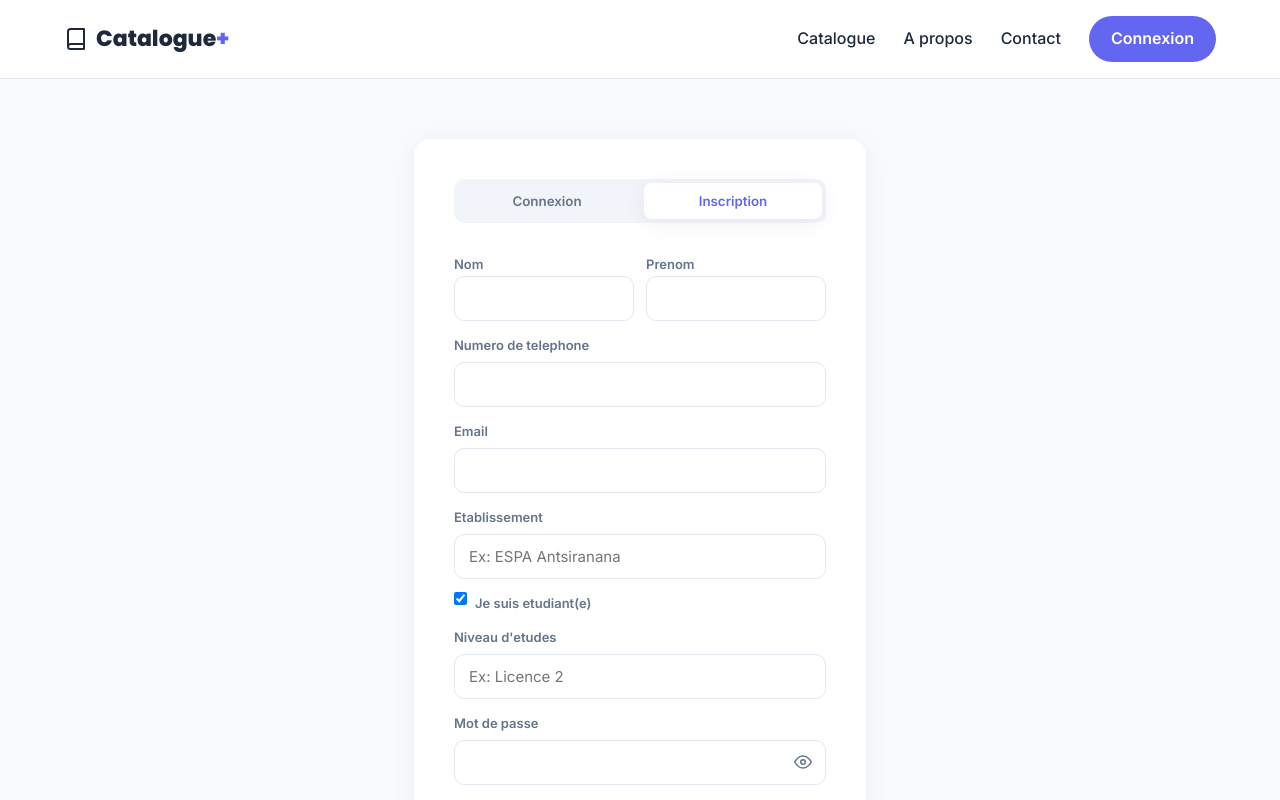
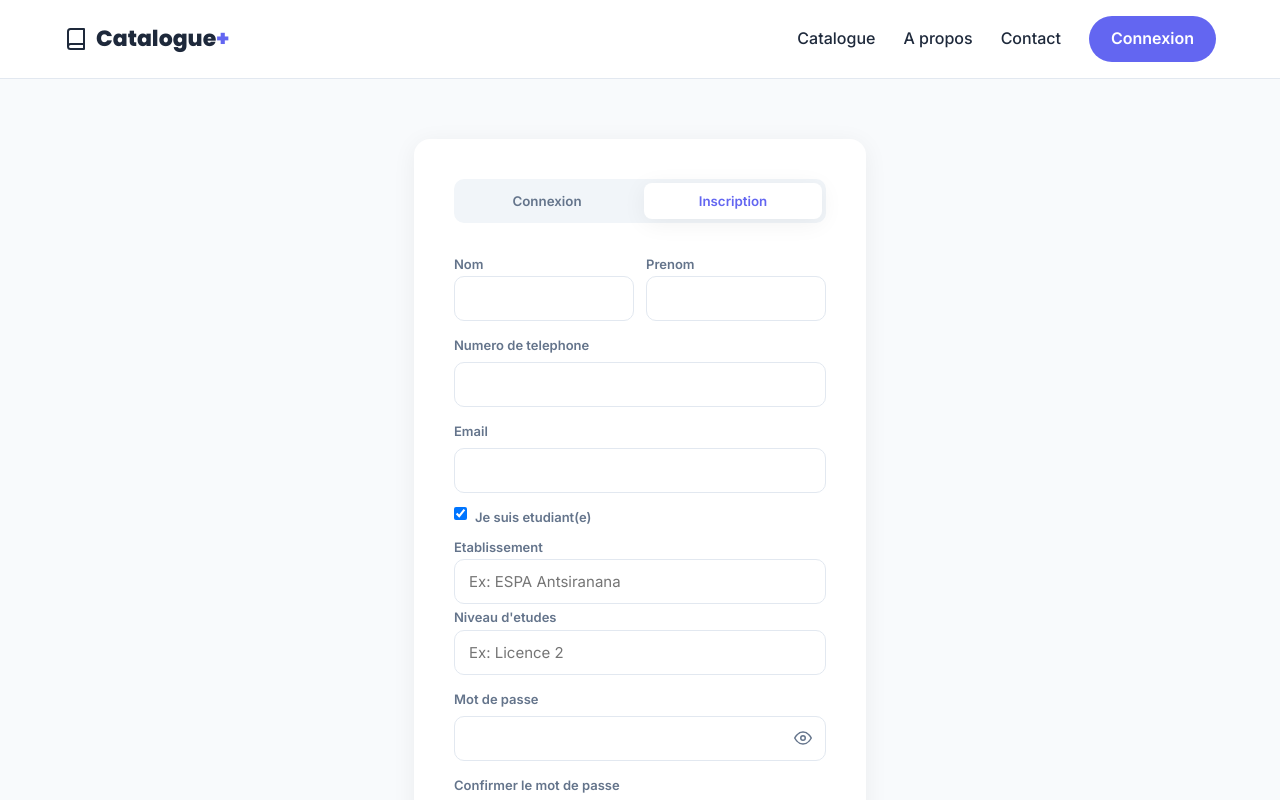
Before and after one commit to rcchancetick-dev/catalogue-plus, a Next.js app: page /connexion in a window 1280 px wide. Both pictures are taken after a click on the button "Inscription". Shown: the top 800 px of the page. Built offline with nearby package versions, Linux system fonts and the light colour scheme.

Commit message:
Etablissement conditionnel (etudiant uniquement) + composant ThemeToggle clair/sombre

```diff
--- a/pages/api/auth/register.js
+++ b/pages/api/auth/register.js
@@ -8,10 +8,14 @@ export default async function handler(req, res) {
     if (password !== confirmPassword) return res.status(400).json({ error: 'Les mots de passe ne correspondent pas.' });
     if (password.length < 8) return res.status(400).json({ error: 'Le mot de passe doit contenir au moins 8 caracteres.' });
     if (!/^[^\s@]+@[^\s@]+\.[^\s@]+$/.test(email)) return res.status(400).json({ error: 'Adresse email invalide.' });
+    const isEtudiant = is_etudiant !== false;
+    if (isEtudiant && (!etablissement || !etablissement.trim())) return res.status(400).json({ error: "L'etablissement est obligatoire pour un etudiant." });
     const ex = await sql`SELECT id FROM users WHERE email = ${email.toLowerCase().trim()}`;
     if (ex.length > 0) return res.status(409).json({ error: 'Un compte existe deja avec cet email.' });
     const hash = await hashPassword(password);
-    const r = await sql`INSERT INTO users (nom, prenom, numero, email, etablissement, niveau, is_etudiant, password_hash) VALUES (${nom.trim()}, ${prenom.trim()}, ${numero.trim()}, ${email.toLowerCase().trim()}, ${etablissement || null}, ${niveau || null}, ${is_etudiant !== false}, ${hash}) RETURNING id, nom, prenom, email`;
+    const finalEtablissement = isEtudiant ? (etablissement || null) : null;
+    const finalNiveau = isEtudiant ? (niveau || null) : null;
+    const r = await sql`INSERT INTO users (nom, prenom, numero, email, etablissement, niveau, is_etudiant, password_hash) VALUES (${nom.trim()}, ${prenom.trim()}, ${numero.trim()}, ${email.toLowerCase().trim()}, ${finalEtablissement}, ${finalNiveau}, ${isEtudiant}, ${hash}) RETURNING id, nom, prenom, email`;
     const user = r[0];
     setUserCookie(res, signUserToken({ id: user.id, email: user.email, role: 'user' }));
     return res.status(201).json({ message: 'Inscription reussie ! Bienvenue sur Catalogue+.', user });
--- a/pages/connexion.js
+++ b/pages/connexion.js
@@ -13,6 +13,9 @@ export default function Connexion() {
   const [loginForm, setLoginForm] = useState({ email: '', password: '' });
   const [regForm, setRegForm] = useState({ nom: '', prenom: '', numero: '', email: '', etablissement: '', niveau: '', is_etudiant: true, password: '', confirmPassword: '' });
   function showToast(msg, type = 'info') { setToastType(type); setToast(msg); setTimeout(() => setToast(''), 4000); }
+  function handleEtudiantToggle(checked) {
+    setRegForm({ ...regForm, is_etudiant: checked, etablissement: checked ? regForm.etablissement : '', niveau: checked ? regForm.niveau : '' });
+  }
   async function handleLogin(e) {
     e.preventDefault(); setLoading(true);
     try { const res = await fetch('/api/auth/login', { method: 'POST', headers: { 'Content-Type': 'application/json' }, body: JSON.stringify(loginForm) }); const data = await res.json(); if (!res.ok) throw new Error(data.error); showToast(data.message, 'success'); setTimeout(() => router.push(router.query.redirect || '/catalogue'), 800); } catch (err) { showToast(err.message, 'error'); }
@@ -43,9 +46,15 @@ export default function Connexion() {
                 <div className="form-row"><div><label>Nom</label><input required value={regForm.nom} onChange={(e) => setRegForm({ ...regForm, nom: e.target.value })} /></div><div><label>Prenom</label><input required value={regForm.prenom} onChange={(e) => setRegForm({ ...regForm, prenom: e.target.value })} /></div></div>
                 <label>Numero de telephone</label><input required value={regForm.numero} onChange={(e) => setRegForm({ ...regForm, numero: e.target.value })} />
                 <label>Email</label><input type="email" required value={regForm.email} onChange={(e) => setRegForm({ ...regForm, email: e.target.value })} />
-                <label>Etablissement</label><input value={regForm.etablissement} onChange={(e) => setRegForm({ ...regForm, etablissement: e.target.value })} placeholder="Ex: ESPA Antsiranana" />
-                <div className="form-row"><div className="checkbox-row"><input type="checkbox" checked={regForm.is_etudiant} onChange={(e) => setRegForm({ ...regForm, is_etudiant: e.target.checked })} id="is_etudiant" /><label htmlFor="is_etudiant">Je suis etudiant(e)</label></div></div>
-                {regForm.is_etudiant && (<><label>Niveau d'etudes</label><input value={regForm.niveau} onChange={(e) => setRegForm({ ...regForm, niveau: e.target.value })} placeholder="Ex: Licence 2" /></>)}
+                <div className="form-row"><div className="checkbox-row"><input type="checkbox" checked={regForm.is_etudiant} onChange={(e) => handleEtudiantToggle(e.target.checked)} id="is_etudiant" /><label htmlFor="is_etudiant">Je suis etudiant(e)</label></div></div>
+                <AnimatePresence>
+                  {regForm.is_etudiant && (
+                    <motion.div initial={{ opacity: 0, height: 0 }} animate={{ opacity: 1, height: 'auto' }} exit={{ opacity: 0, height: 0 }} transition={{ duration: 0.25 }} style={{ overflow: 'hidden' }}>
+                      <label>Etablissement</label><input required={regForm.is_etudiant} value={regForm.etablissement} onChange={(e) => setRegForm({ ...regForm, etablissement: e.target.value })} placeholder="Ex: ESPA Antsiranana" />
+                      <label>Niveau d'etudes</label><input required={regForm.is_etudiant} value={regForm.niveau} onChange={(e) => setRegForm({ ...regForm, niveau: e.target.value })} placeholder="Ex: Licence 2" />
+                    </motion.div>
+                  )}
+                </AnimatePresence>
                 <label>Mot de passe</label><PasswordInput required minLength={8} value={regForm.password} onChange={(e) => setRegForm({ ...regForm, password: e.target.value })} />
                 <label>Confirmer le mot de passe</label><PasswordInput required minLength={8} value={regForm.confirmPassword} onChange={(e) => setRegForm({ ...regForm, confirmPassword: e.target.value })} />
                 <AnimatedButton type="submit" className="btn-primary btn-full" disabled={loading}>{loading ? 'Inscription...' : "S'inscrire"}</AnimatedButton>
```
Also changed, not shown: components/ThemeToggle.js (added, +35 -0 lines).
